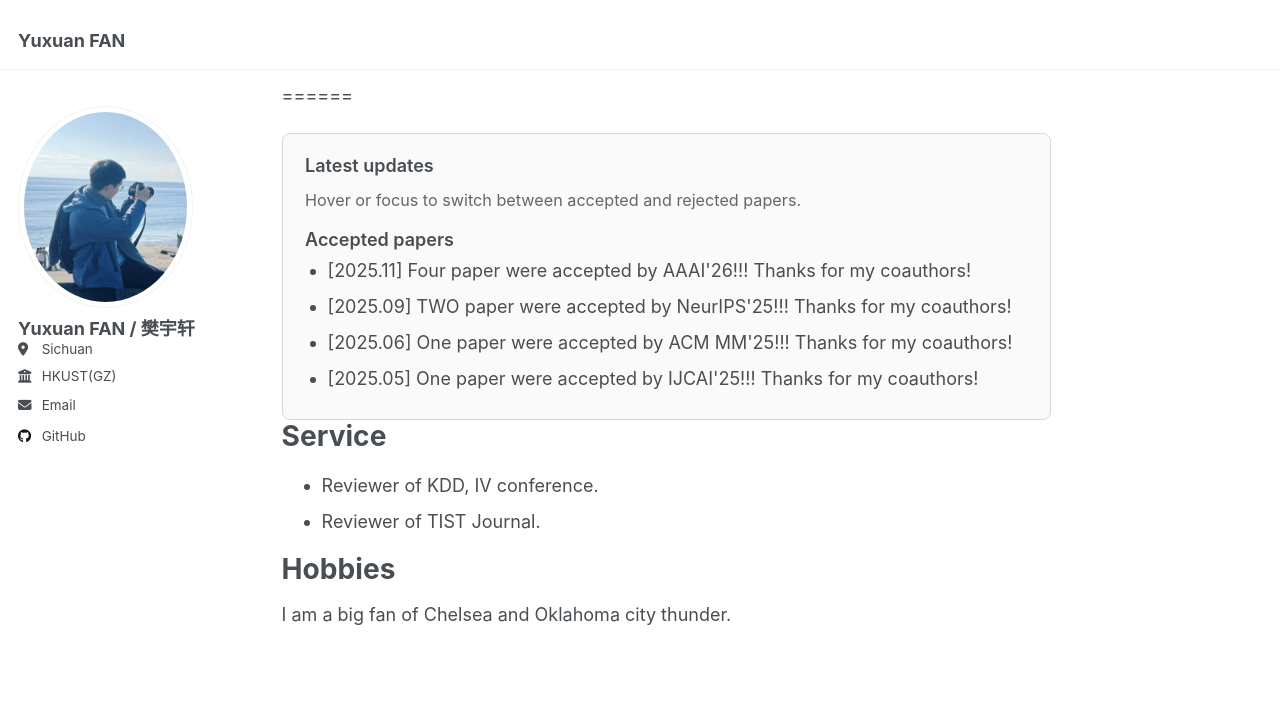
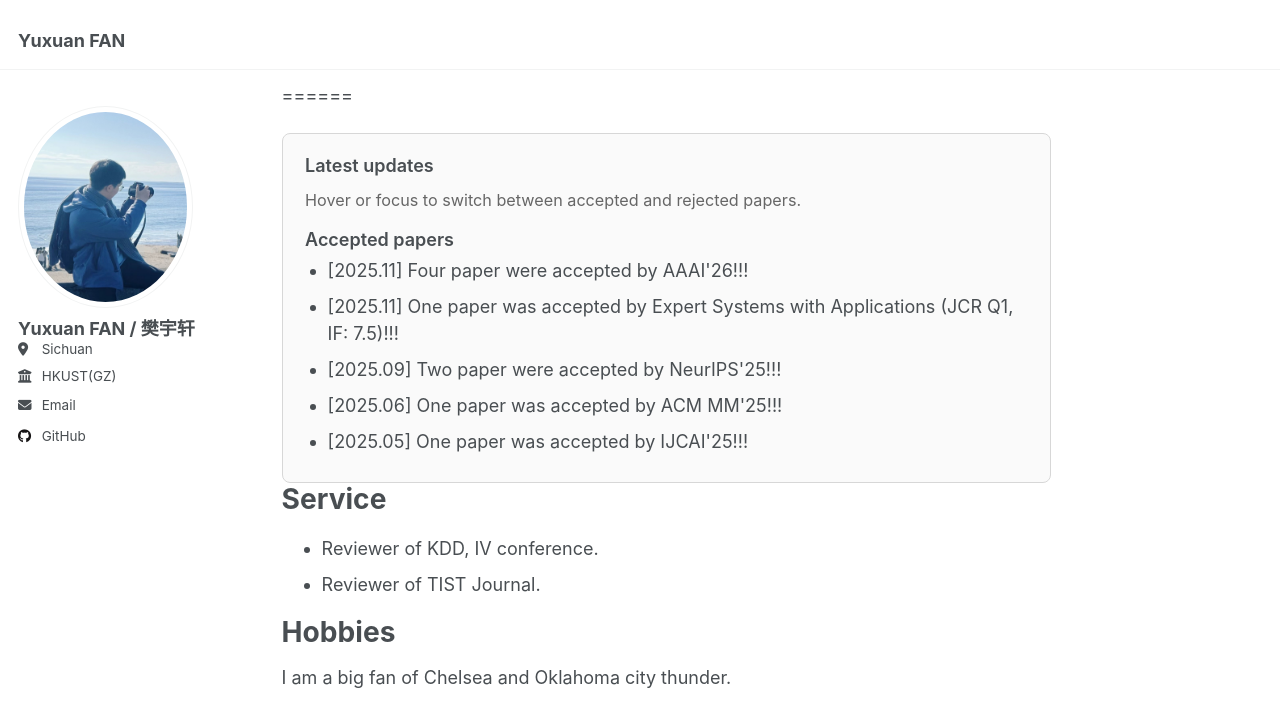
Before and after one commit to yuxuanfanOrion/yuxuanfanOrion.github.io, a Jekyll site: the page built from _pages/about.md, in a window 1280 px wide and 900 px high, scrolled down 517 px. Shown: the top 727 px of the window. Built offline with Jekyll 4.4.1, drawn with Linux system fonts in a browser that asks for light colours.

Commit message:
update codes and readme

```diff
--- a/_pages/about.md
+++ b/_pages/about.md
@@ -76,12 +76,6 @@ My current research interests include multimodal LLM, Video Understanding and Un
 <div class="news-toggle" role="region" aria-label="News updates" tabindex="0">
   <div class="news-label">Latest updates</div>
   <div class="news-instruction">Hover or focus to switch between accepted and rejected papers.</div>
-  <ul class="news-list accepted">
-    <li>[2025.11] Four paper were accepted by AAAI'26!!! Thanks for my coauthors!</li>
-    <li>[2025.09] TWO paper were accepted by NeurIPS'25!!! Thanks for my coauthors!</li>
-    <li>[2025.06] One paper were accepted by ACM MM'25!!! Thanks for my coauthors!</li>
-    <li>[2025.05] One paper were accepted by IJCAI'25!!! Thanks for my coauthors!</li>
-  </ul>
   <ul class="news-list rejected">
     <li>[2025.09] A paper was rejected by NeurIPS'25!!!</li>
     <li>[2025.08] A paper was rejected by CORL'25!!!</li>
@@ -92,6 +86,13 @@ My current research interests include multimodal LLM, Video Understanding and Un
     <li>[2025.03] Luckily, there was no paper rejected this month!!!</li>
     <li>[2025.02] Three paper were rejected by CVPR'25!!!</li>
     <li>[2025.01] One paper was rejected by TII!!!</li>
+  </ul>
+    <ul class="news-list accepted">
+    <li>[2025.11] Four paper were accepted by AAAI'26!!! </li>
+    <li>[2025.11] One paper was accepted by Expert Systems with Applications (JCR Q1, IF: 7.5)!!! </li>
+    <li>[2025.09] Two paper were accepted by NeurIPS'25!!! </li>
+    <li>[2025.06] One paper was accepted by ACM MM'25!!! </li>
+    <li>[2025.05] One paper was accepted by IJCAI'25!!! </li>
   </ul>
 </div>
 
```
